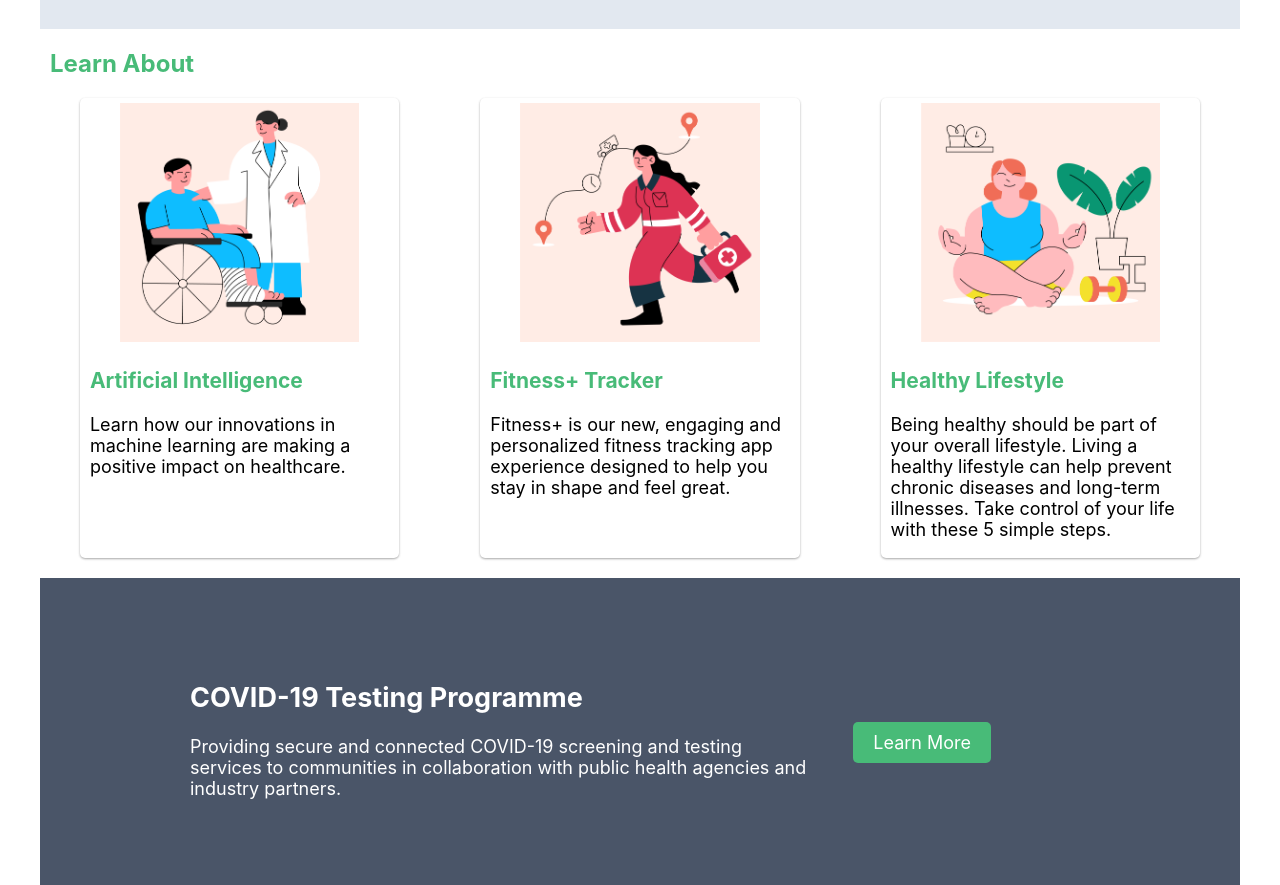
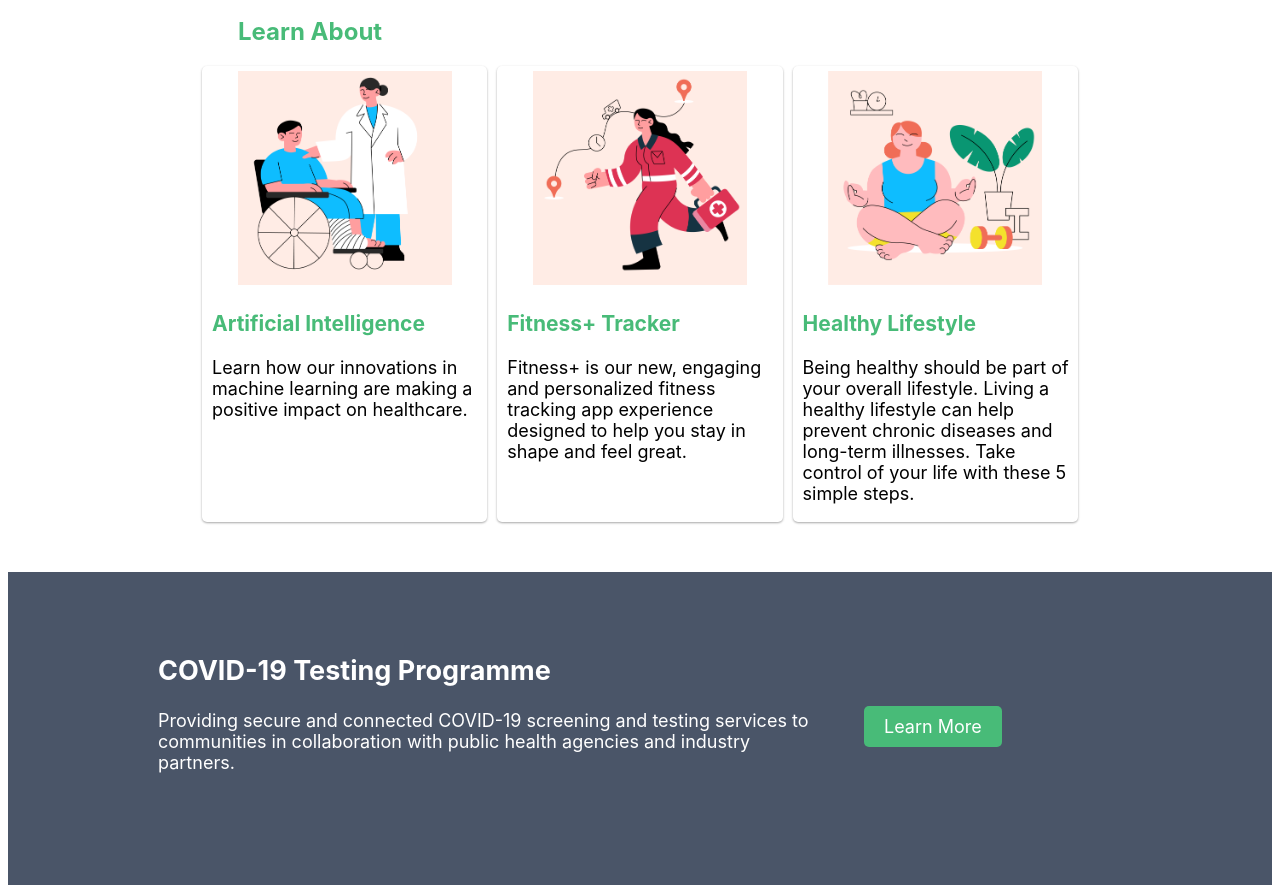
Before and after one commit to JessPAnd/info2180-project1, a plain HTML site: page index.html in a window 1280 px wide. Shown: the part 427-1312 px from the top of the page. Drawn offline with Linux system fonts and the light colour scheme.

Commit message:
Added edited Starter files

```diff
--- a/scripts.js
+++ b/scripts.js
@@ -1,5 +1,6 @@
+document.addEventListener('DOMContentLoaded', (event) =>
+{
     const newsletterForm = document.querySelector('.newsletter form');
-
     /*event listener*/
     newsletterForm.addEventListener('submit', function(event)
     {
@@ -12,12 +13,13 @@ newsletterForm.addEventListener('submit', function(event)
         // if the email input field is not empty
         if (emailInput.value !== '')
         {
-        // Display a success message with the entered email address
+            // display a success message
             messageElement.textContent = `Thank you! Your email address ${emailInput.value} has been added to our mailing list!`;
         }
         else
         {
-        // Display an error message for empty email input
+            // display an error message
             messageElement.textContent = 'Please enter a valid email address.';
         }
     });
+});
--- a/styles.css
+++ b/styles.css
@@ -1,17 +1,18 @@
-/* fonts */
+/* font */
 body {
     font-family: -apple-system, BlinkMacSystemFont, "Segoe UI", Roboto, "Helvetica Neue", Arial, "Noto Sans", sans-serif;
     font-size: 18px;
-    margin: 20px;
-    padding: 20px;
 }
 
 /* header */
+header {
+    background-color: white;
+}
+
 header .container {
     display: flex;
     justify-content: space-between;
     align-items: center;
-    background-color: white;
 }
 
 header .container nav {
@@ -32,13 +33,15 @@ header .container nav li a:hover {
     color: #5A67D8;
 }
 
+/* overview */
+.overview-hero {
+    background-color: #E2E8F0;
+}
 
-/* overview */
 .overview-hero .container {
     display: grid;
     grid-template-columns: 1fr 2fr;
     align-items: center;
-    background-color: #E2E8F0;
 }
 
 .overview-hero-text{
@@ -52,18 +55,19 @@ header .container nav li a:hover {
    margin-left: 200px;
 }
 
-
 /* about us */
 .learn-about .cards {
     display: grid;
     grid-template-columns: repeat(3, 1fr);
     gap: 1px;
     justify-items: center;
-    margin-bottom: 20px;
+    margin: 0 auto;
+    margin-bottom: 50px;
+    width: 70%;
 }
 
 .learn-about .cards .card {
-    width: 80%;
+    width: 97%;
     border-color: #E2E8F0;
     border-radius: 5px;
     box-shadow: 0px 1px 3px rgba(0,0,0,0.12), 0px 1px 2px rgba(0,0,0,0.24);
@@ -78,7 +82,7 @@ header .container nav li a:hover {
 
 .learn-about h2 {
     font-size: 24px;
-    margin-left: 10px;
+    margin-left: 230px;
     color: #48BB78;
 }
 
@@ -90,25 +94,27 @@ header .container nav li a:hover {
 
 .learn-about .card-body p {
     margin-left: 10px;
-    margin-right: 10px;
 }
 
+
 /* covid area */
+.testing {
+    background-color: #4A5568;
+}
+
 .testing .container {
     display: grid;
     padding-top: 50px;
     padding-bottom: 60px;
     grid-template-columns: 2fr 1fr;
     gap: 40px;
-    background-color: #4A5568;
     align-items: center;
     color: white;
 }
 
-
 .testing .container .testing-desciption  {
     order: 1;
-    margin-top: 30px;
+    margin-top: 10px;
     margin-bottom: 40px;
     margin-left: 150px;
 }
@@ -126,7 +132,6 @@ header .container nav li a:hover {
     text-decoration: none;
 }
 
-
 /* stories */
 .stories .container article {
    display: grid;
@@ -135,11 +140,12 @@ header .container nav li a:hover {
    margin-top: 50px;
    margin-left: 150px;
    margin-right: 150px;
+   margin-bottom: 50px;
    gap:20px;
 }
 
 .stories .container h2{
-    margin-top: 50px;
+    margin-top: 100px;
     margin-left: 150px;
    color:#5A67D8;
 }
@@ -160,12 +166,14 @@ header .container nav li a:hover {
     width:250px;
 }
 
+/* newsletter */
+.newsletter {
+    background-color:#48BB78;
+}
 
-/* newsletter */
 .newsletter .container {
     text-align:center;
-    margin-top: 30px;
-    background-color:#48BB78;
+
     color:white;
     padding:20px;
  }
@@ -189,8 +197,11 @@ header .container nav li a:hover {
  }
 
  /* footer */
+ footer {
+    background-color:#4A5568;
+ }
+
  footer .container {
-    background-color:#4A5568;
     color:white;
     text-align:center;
     padding:20px;
```
Lines whose indentation alone changed are shown as unchanged.
